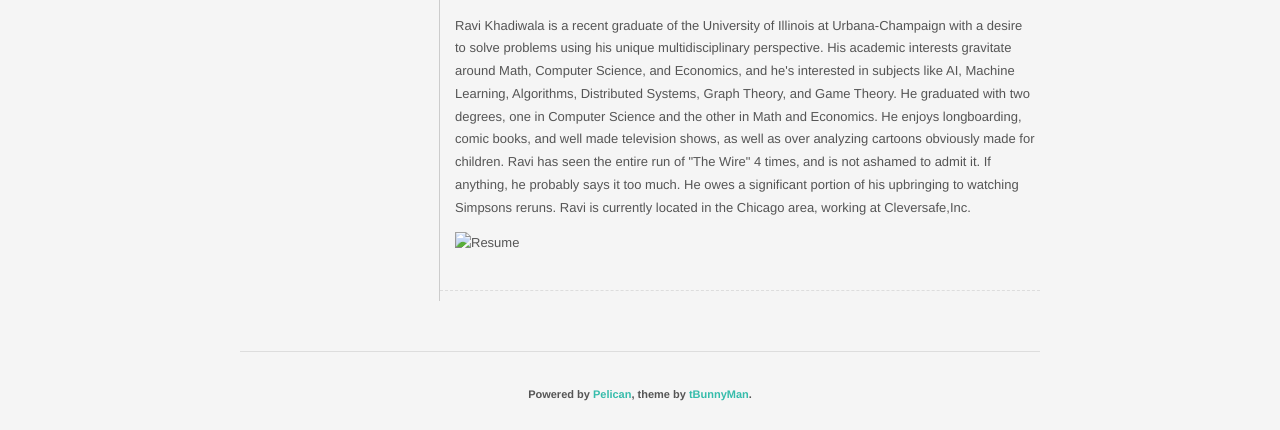
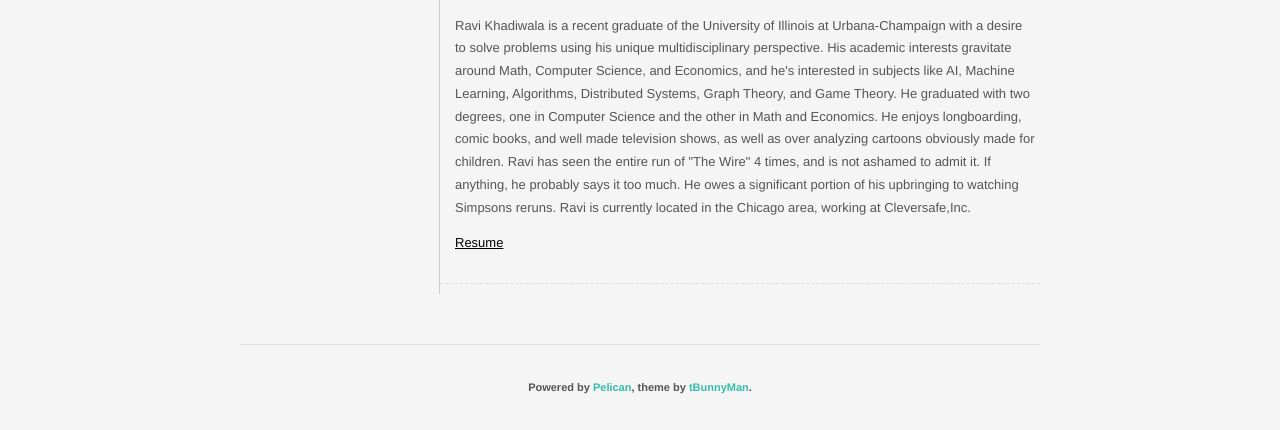
Before and after one commit to khadiwala/khadiwala.github.io, a plain HTML site: page pages/about-me.html in a window 1280 px wide. Shown: the part 438-868 px from the top of the page. Drawn offline with nearby package versions, Linux system fonts and the light colour scheme; some packages are replaced by stand-ins of ours.

Commit message:
added link

```diff
--- a/pages/about-me.html
+++ b/pages/about-me.html
@@ -71,7 +71,7 @@
 		<div class="entry-content">
 			<h1>Ravi Khadiwala</h1>
 <p>Ravi Khadiwala is a recent graduate of the University of Illinois at Urbana-Champaign with a desire to solve problems using his unique multidisciplinary perspective. His academic interests gravitate around Math, Computer Science, and Economics, and he's interested in subjects like AI, Machine Learning, Algorithms, Distributed Systems, Graph Theory, and Game Theory. He graduated with two degrees, one in Computer Science and the other in Math and Economics. He enjoys longboarding, comic books, and well made television shows, as well as over analyzing cartoons obviously made for children. Ravi has seen the entire run of "The Wire" 4 times, and is not ashamed to admit it. If anything, he probably says it too much. He owes a significant portion of his upbringing to watching Simpsons reruns. Ravi is currently located in the Chicago area, working at Cleversafe,Inc. </p>
-<p><img alt="Resume" src="|filename|/pdfs/resume.pdf" /></p>
+<p><a href="https://github.com/mrgrieves/mrgrieves.github.com/blob/master/resume.pdf?raw=true">Resume</a></p>
 		</div> <!-- /#entry-content -->
 	</div> <!-- /#main -->
 </div> <!-- /#post -->
```
